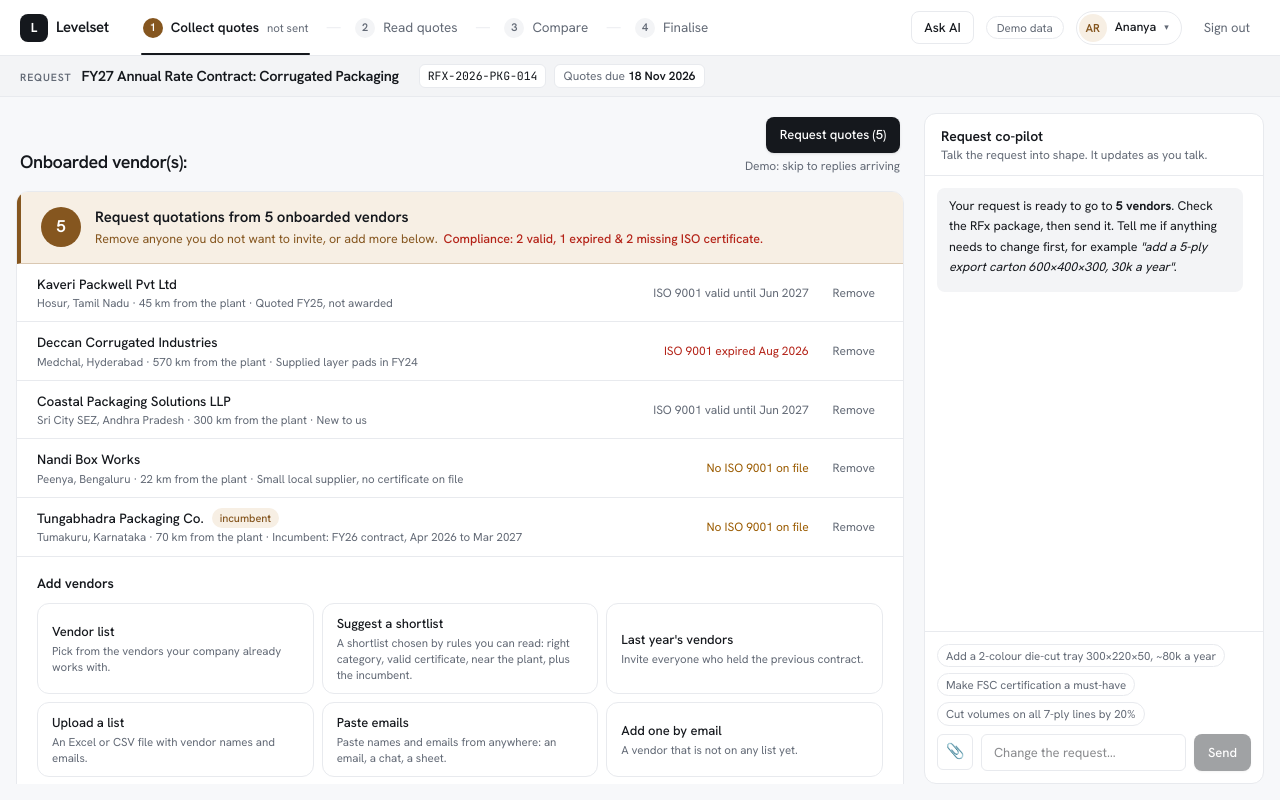
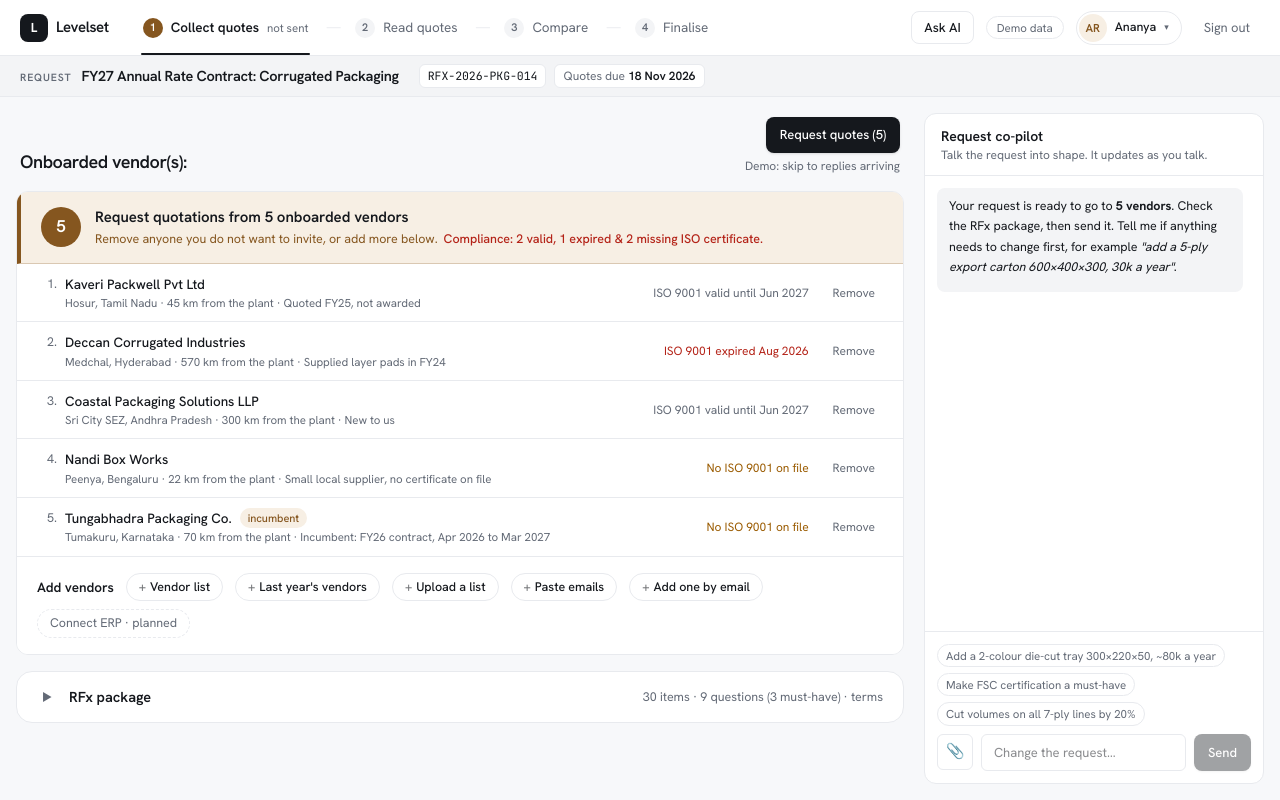
Before and after one commit to debsaya/levelset, a Next.js app: page / in a window 1280 px wide. Both pictures are taken after a click on the button "Continue with SSO". Built offline with nearby package versions, Linux system fonts and the light colour scheme.

Commit message:
Numbered vendors, compact add-vendor chips, drop shortlist

```diff
--- a/components/InviteList.tsx
+++ b/components/InviteList.tsx
@@ -2,14 +2,13 @@
 import { useRef, useState } from "react";
 import * as XLSX from "xlsx";
 import { useStore } from "@/lib/store";
-import { MASTER, certificate, isCategory, parseVendorLines, suggest, type PoolVendor } from "@/lib/vendorpool";
+import { MASTER, certificate, isCategory, parseVendorLines, type PoolVendor } from "@/lib/vendorpool";
 import { Badge, Button, Card, cx } from "./ui";
 
-type Channel = "list" | "suggest" | "lastyear" | "upload" | "paste" | "email";
+type Channel = "list" | "lastyear" | "upload" | "paste" | "email";
 
 const CHANNELS: { id: Channel; label: string; tip: string }[] = [
   { id: "list", label: "Vendor list", tip: "Pick from the vendors your company already works with." },
-  { id: "suggest", label: "Suggest a shortlist", tip: "A shortlist chosen by rules you can read: right category, valid certificate, near the plant, plus the incumbent." },
   { id: "lastyear", label: "Last year's vendors", tip: "Invite everyone who held the previous contract." },
   { id: "upload", label: "Upload a list", tip: "An Excel or CSV file with vendor names and emails." },
   { id: "paste", label: "Paste emails", tip: "Paste names and emails from anywhere: an email, a chat, a sheet." },
@@ -24,8 +23,7 @@ export default function InviteList() {
   const pool = s.pool ?? MASTER;
   const due = s.rfx.due_date;
   const invitees = s.sentTo.map((id) => pool.find((v) => v.id === id)).filter(Boolean) as PoolVendor[];
-  const [ch, setCh] = useState<Channel | null>(invitees.length ? null : "suggest");
-  const [why, setWhy] = useState<Record<string, string>>({});
+  const [ch, setCh] = useState<Channel | null>(invitees.length ? null : "list");
   const [q, setQ] = useState("");
   const [paste, setPaste] = useState("");
   const [one, setOne] = useState({ name: "", email: "" });
@@ -70,7 +68,6 @@ export default function InviteList() {
   }
   const certParts = [cert.valid && `${cert.valid} valid`, cert.expired && `${cert.expired} expired`, cert.missing && `${cert.missing} missing`].filter(Boolean) as string[];
   const compliance = certParts.length > 1 ? `${certParts.slice(0, -1).join(", ")} & ${certParts[certParts.length - 1]}` : certParts[0] || "";
-  const shortlist = suggest(pool, due);
   const lastYear = pool.filter((v) => v.incumbent || s.prior[v.id]);
   const available = pool.filter((v) => !s.sentTo.includes(v.id) && (!q || `${v.name} ${v.city}`.toLowerCase().includes(q.toLowerCase())));
 
@@ -90,18 +87,19 @@ export default function InviteList() {
       </div>
 
       <div className="divide-y divide-line">
-        {invitees.map((v) => {
+        {invitees.map((v, i) => {
           const fit = certificate(v, due);
           return (
             <div key={v.id} className="flex items-center gap-4 px-5 py-2.5">
               <div className="min-w-0 flex-1">
                 <div className="flex items-center gap-2">
+                  <span className="tabular w-5 shrink-0 text-right text-[12.5px] text-muted">{i + 1}.</span>
                   <span className="truncate text-[13.5px] font-medium">{v.name}</span>
                   {s.prior[v.id] && <Badge tone="brand">incumbent</Badge>}
                   {v.source !== "master" && <Badge>{SOURCE[v.source]}</Badge>}
                 </div>
-                <div className="truncate text-[11.5px] text-muted">
-                  {why[v.id] ? why[v.id] : `${v.city || "City not given"}${v.km != null ? ` · ${v.km} km from the plant` : ""} · ${v.history}`}
+                <div className="truncate pl-7 text-[11.5px] text-muted">
+                  {`${v.city || "City not given"}${v.km != null ? ` · ${v.km} km from the plant` : ""} · ${v.history}`}
                 </div>
               </div>
               {v.source === "master" && (
@@ -119,18 +117,17 @@ export default function InviteList() {
       </div>
 
       <div className="border-t border-line bg-white px-5 py-4">
-        <div className="text-[13.5px] font-semibold">Add vendors</div>
-        <div className="mt-2.5 grid grid-cols-1 gap-2 sm:grid-cols-2 xl:grid-cols-3">
+        <div className="flex flex-wrap items-center gap-x-3 gap-y-2">
+          <div className="text-[13.5px] font-semibold">Add vendors</div>
           {CHANNELS.map((c) => (
-            <button key={c.id} onClick={() => (setCh(ch === c.id ? null : c.id), setMsg(null))} aria-pressed={ch === c.id} className={cx("rounded-xl border px-3.5 py-2.5 text-left", ch === c.id ? "border-ink bg-ink text-white" : "border-line hover:border-ink/40 hover:bg-panel")}>
-              <span className="block text-[13px] font-medium">{c.label}</span>
-              <span className={cx("mt-0.5 block text-[11.5px] leading-snug", ch === c.id ? "text-white/75" : "text-muted")}>{c.tip}</span>
+            <button key={c.id} onClick={() => (setCh(ch === c.id ? null : c.id), setMsg(null))} aria-pressed={ch === c.id} title={c.tip} className={cx("inline-flex items-center gap-1 rounded-full border px-3 py-1 text-[12.5px] font-medium transition", ch === c.id ? "border-ink bg-ink text-white" : "border-line bg-white text-ink hover:border-[#cfd3da] hover:bg-panel")}>
+              <span aria-hidden className="text-[13px] leading-none opacity-60">+</span>
+              {c.label}
             </button>
           ))}
-          <div title="Connecting your ERP or vendor master (SAP, Tally, Oracle, Ariba) is stubbed in this prototype. The built-in vendor list stands in for it." className="cursor-help rounded-xl border border-dashed border-line px-3.5 py-2.5">
-            <span className="block text-[13px] font-medium text-muted">Connect ERP · planned</span>
-            <span className="mt-0.5 block text-[11.5px] leading-snug text-muted">Sync your vendor master from SAP, Tally, Oracle or Ariba.</span>
-          </div>
+          <span title="Connecting your ERP or vendor master (SAP, Tally, Oracle, Ariba) is stubbed in this prototype. The built-in vendor list stands in for it." className="inline-flex cursor-help items-center rounded-full border border-dashed border-line px-3 py-1 text-[12.5px] text-muted">
+            Connect ERP · planned
+          </span>
         </div>
 
       {ch && (
@@ -158,35 +155,6 @@ export default function InviteList() {
                 })}
                 {!available.length && <div className="px-3 py-4 text-center text-muted">{q ? "No vendor matches." : "Everyone on your list is already chosen."}</div>}
               </div>
-            </div>
-          )}
-          {ch === "suggest" && (
-            <div>
-              <p className="text-muted">Chosen by rules you can read: makes corrugated, no expired certificate, within 400 km of the plant, and the incumbent is always in.</p>
-              <div className="mt-2 divide-y divide-line rounded-md border border-line bg-white">
-                {shortlist.map((p) => {
-                  const v = pool.find((x) => x.id === p.id)!;
-                  return (
-                    <div key={p.id} className="flex items-baseline justify-between gap-3 px-3 py-1.5">
-                      <span className="font-medium">{v.name}</span>
-                      <span className="truncate text-[11.5px] text-muted">{p.why}</span>
-                    </div>
-                  );
-                })}
-              </div>
-              <Button
-                variant="primary"
-                className="mt-2.5"
-                onClick={() => {
-                  setWhy(Object.fromEntries(shortlist.map((p) => [p.id, p.why])));
-                  set((x) => ({ ...x, sentTo: shortlist.map((p) => p.id) }));
-                  log(`Chose the suggested shortlist of ${shortlist.length} vendors`);
-                  setCh(null);
-                }}
-              >
-                Use shortlist
-              </Button>
-              <span className="ml-3 text-[11.5px] text-muted">Replaces the current choice. You can still add or remove after.</span>
             </div>
           )}
           {ch === "lastyear" && (
```
